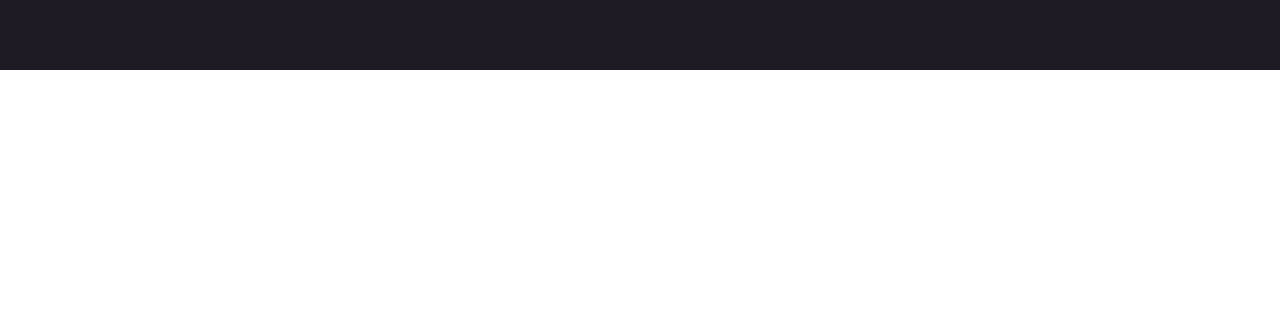
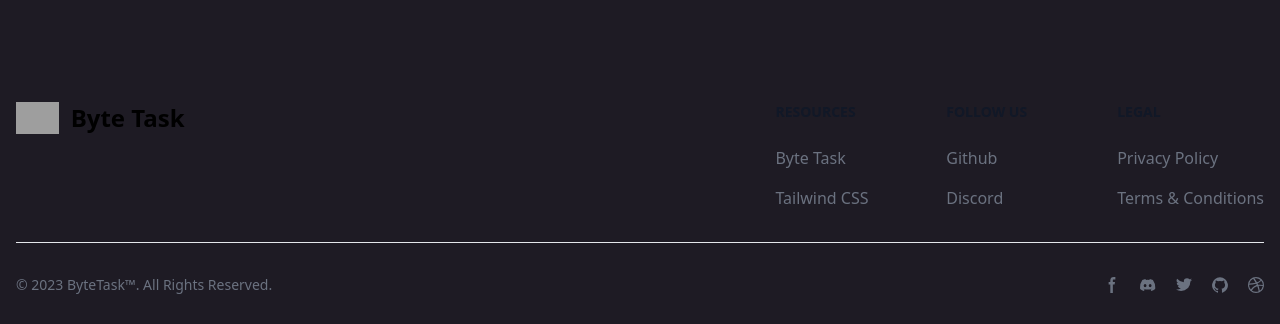
Before and after one commit to sektor7k/ByteTask, a Next.js app in the folder frontend/: page / in a window 1280 px wide. Shown: the part 730-1054 px from the top of the page. Before the commit the page ends 800 px from the top, so only its background shows below. Built offline with nearby package versions, Linux system fonts and the light colour scheme; grey boxes are pictures that could not be loaded.

Commit message:
Footer desing

```diff
--- a/frontend/src/components/Footer.tsx
+++ b/frontend/src/components/Footer.tsx
@@ -2,13 +2,13 @@
 
 export default function Footer() {
     return (
-<footer className="bg-white dark:bg-gray-900">
+<footer style={{ backgroundColor: '#1E1B24' }}>
     <div className="mx-auto w-full max-w-screen-xl p-4 py-6 lg:py-8">
         <div className="md:flex md:justify-between">
           <div className="mb-6 md:mb-0">
-              <a href="https://flowbite.com/" className="flex items-center">
-                  <img src="https://flowbite.com/docs/images/logo.svg" className="h-8 me-3" alt="FlowBite Logo" />
-                  <span className="self-center text-2xl font-semibold whitespace-nowrap dark:text-white">Flowbite</span>
+              <a href="#" className="flex items-center">
+                  <img src="https://w7.pngwing.com/pngs/462/673/png-transparent-black-arrows-logo-art-computer-icons-computer-monitors-desktop-svg-icon-full-screen-miscellaneous-angle-white-thumbnail.png" className="h-8 me-3" alt="FlowBite Logo" />
+                  <span className="self-center text-2xl font-semibold whitespace-nowrap dark:text-white">Byte Task</span>
               </a>
           </div>
           <div className="grid grid-cols-2 gap-8 sm:gap-6 sm:grid-cols-3">
@@ -16,10 +16,10 @@ export default function Footer() {
                   <h2 className="mb-6 text-sm font-semibold text-gray-900 uppercase dark:text-white">Resources</h2>
                   <ul className="text-gray-500 dark:text-gray-400 font-medium">
                       <li className="mb-4">
-                          <a href="https://flowbite.com/" className="hover:underline">Flowbite</a>
+                          <a href="#" className="hover:underline">Byte Task</a>
                       </li>
                       <li>
-                          <a href="https://tailwindcss.com/" className="hover:underline">Tailwind CSS</a>
+                          <a href="#" className="hover:underline">Tailwind CSS</a>
                       </li>
                   </ul>
               </div>
@@ -27,10 +27,10 @@ export default function Footer() {
                   <h2 className="mb-6 text-sm font-semibold text-gray-900 uppercase dark:text-white">Follow us</h2>
                   <ul className="text-gray-500 dark:text-gray-400 font-medium">
                       <li className="mb-4">
-                          <a href="https://github.com/themesberg/flowbite" className="hover:underline ">Github</a>
+                          <a href="#" className="hover:underline ">Github</a>
                       </li>
                       <li>
-                          <a href="https://discord.gg/4eeurUVvTy" className="hover:underline">Discord</a>
+                          <a href="#" className="hover:underline">Discord</a>
                       </li>
                   </ul>
               </div>
@@ -49,7 +49,7 @@ export default function Footer() {
       </div>
       <hr className="my-6 border-gray-200 sm:mx-auto dark:border-gray-700 lg:my-8" />
       <div className="sm:flex sm:items-center sm:justify-between">
-          <span className="text-sm text-gray-500 sm:text-center dark:text-gray-400">© 2023 <a href="https://flowbite.com/" className="hover:underline">Flowbite™</a>. All Rights Reserved.
+          <span className="text-sm text-gray-500 sm:text-center dark:text-gray-400">© 2023 <a href="#" className="hover:underline">ByteTask™</a>. All Rights Reserved.
           </span>
           <div className="flex mt-4 sm:justify-center sm:mt-0">
               <a href="#" className="text-gray-500 hover:text-gray-900 dark:hover:text-white">
--- a/frontend/src/components/Navbar.tsx
+++ b/frontend/src/components/Navbar.tsx
@@ -8,7 +8,7 @@ export default function Navbar() {
 
     <header style={{ backgroundColor: '#19181F' }} className="bg-white fixed w-full z-20 top-0 start-0 ">
       <div className="max-w-screen-xl flex flex-wrap items-center justify-between mx-auto p-4">
-        <a href="/" className="flex items-center space-x-3 rtl:space-x-reverse">
+        <a href="#" className="flex items-center space-x-3 rtl:space-x-reverse">
           <img src="https://w7.pngwing.com/pngs/462/673/png-transparent-black-arrows-logo-art-computer-icons-computer-monitors-desktop-svg-icon-full-screen-miscellaneous-angle-white-thumbnail.png" alt="Flowbite Logo" className="h-8" />
           <span className="self-center text-2xl font-semibold whitespace-nowrap dark:text-white">Byte Task</span>
         </a>
--- a/frontend/src/pages/index.tsx
+++ b/frontend/src/pages/index.tsx
@@ -40,6 +40,7 @@ export default function Home() {
 
         </div>
       </div>
+      <Footer/>
     </>
   );
 }
```
